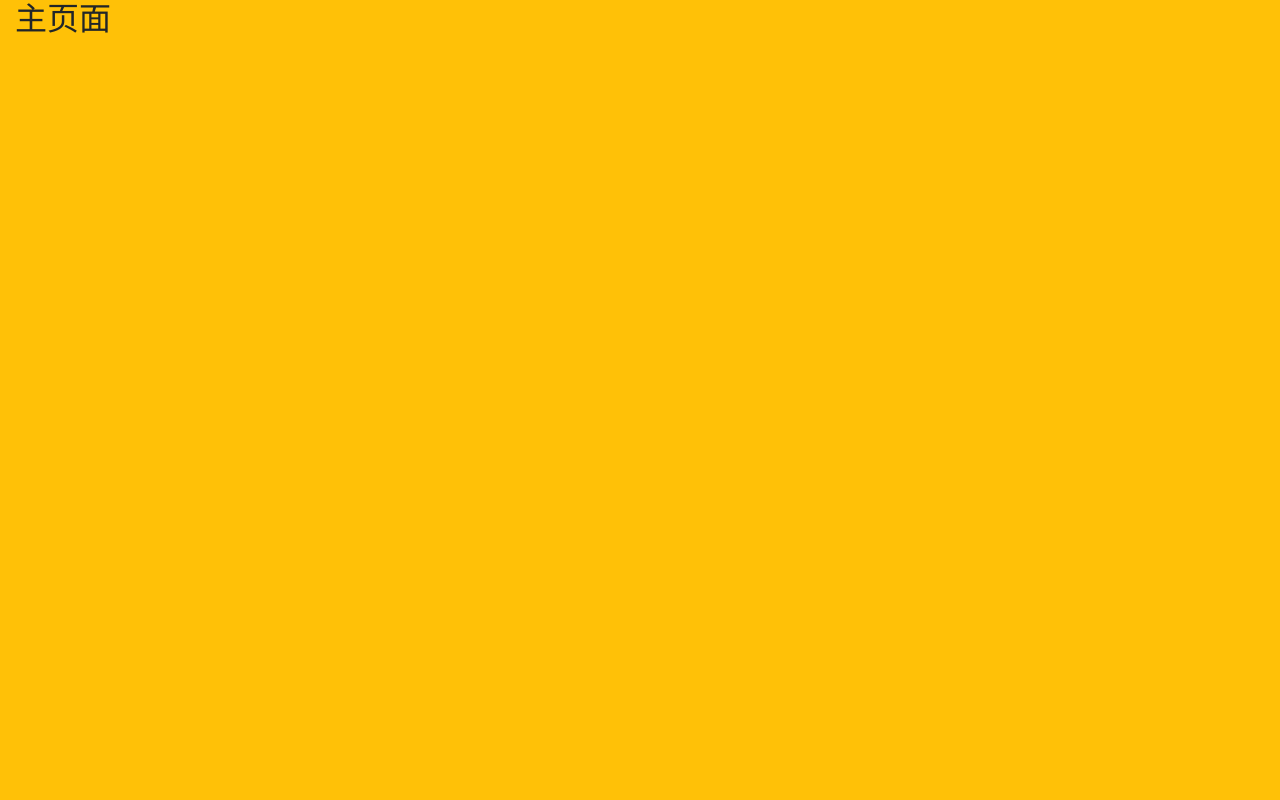
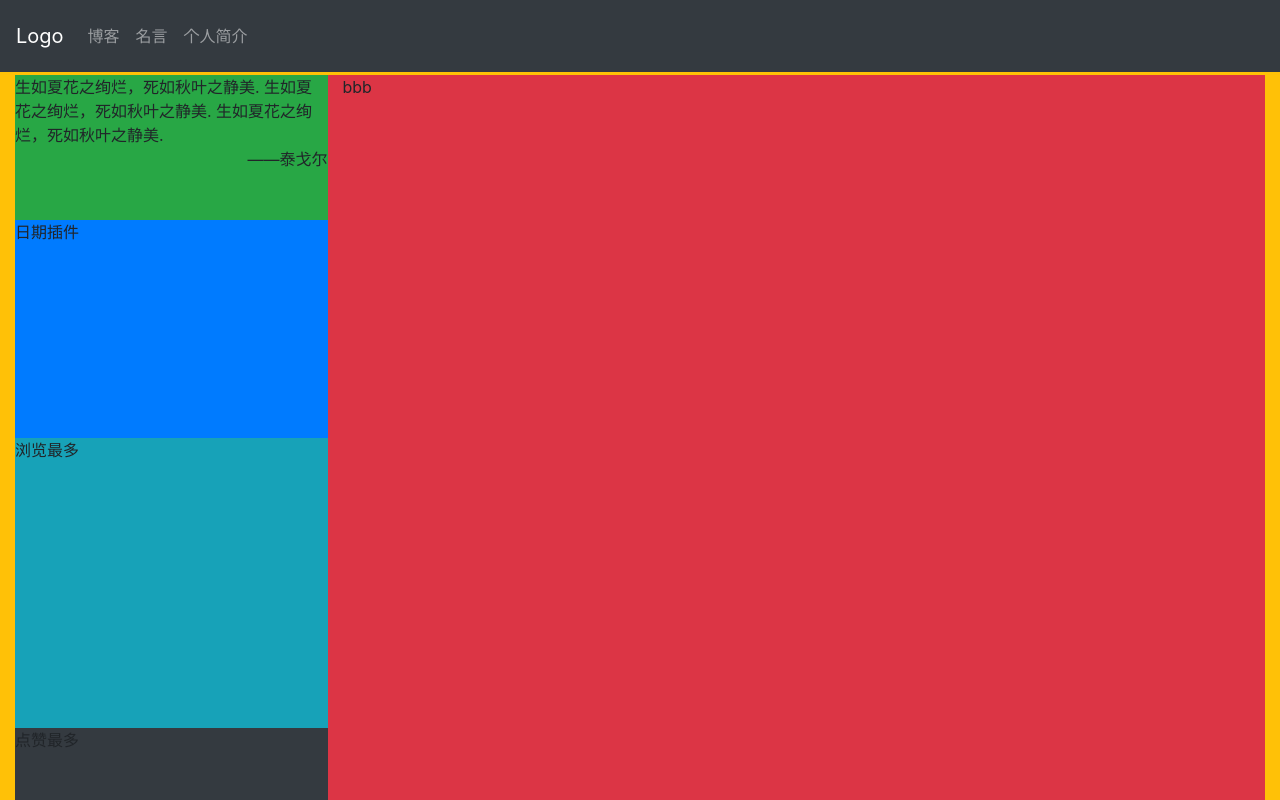
Before and after one commit to daiguogang/personal_web, an Angular app: page /main/blog in a window 1280 px wide. Shown: the top 800 px of the page. Built offline with nearby package versions, Linux system fonts and the light colour scheme.

Commit message:
主页布局

```diff
--- a/src/app/home/home-main.component.html
+++ b/src/app/home/home-main.component.html
@@ -1,4 +1,52 @@
 
-<div>
-  <h2>主页面</h2>
+
+<header class="navbar navbar-expand-sm bg-dark navbar-dark web-nav">
+  <div class="">
+    <a class="navbar-brand" href="/home">Logo</a>
+  </div>
+  <div class="">
+    <ul class="navbar-nav">
+      <li class="nav-item">
+        <a class="nav-link" href="/main/blog">博客</a>
+      </li>
+      <li class="nav-item">
+        <a class="nav-link" href="/main/saying">名言</a>
+      </li>
+      <li class="nav-item">
+        <a class="nav-link" href="/profile">个人简介</a>
+      </li>
+    </ul>
+  </div>
+</header>
+
+<div class="row web-main-content">
+  <div class="col-lg-3 main-left">
+    <div class="row main-left-daily bg-success">
+      <div class="daily-content">
+        <span>
+          生如夏花之绚烂，死如秋叶之静美.
+          生如夏花之绚烂，死如秋叶之静美.
+          生如夏花之绚烂，死如秋叶之静美.
+        </span>
+      </div>
+      <div class="daily-author">
+        <span>——泰戈尔</span>
+      </div>
+    </div>
+    <div class="row main-left-date bg-primary">
+      日期插件
+    </div>
+    <div class="row main-left-rank bg-info">
+      浏览最多
+    </div>
+    <div class="row main-left-rank bg-dark">
+      点赞最多
+    </div>
+    <div class="row main-left-rank bg-warning">
+      评论最多
+    </div>
+  </div>
+  <div class="col-lg-9 bg-primary bg-danger">
+    bbb
+  </div>
 </div>
--- a/src/app/home/home.component.css
+++ b/src/app/home/home.component.css
@@ -12,7 +12,8 @@
   top: 0;
   right: 0;
   left: 0;
-  z-index: 10
+  z-index: 10;
+  height: 9%;
 }
 .web-home-nav{
   position: fixed;
@@ -46,7 +47,7 @@
 .web-content-header{
   width: 100%;
   height: 30%;
-  padding-top: 7rem;
+  padding-top: 9rem;
 }
 .web-content-content{
   width: 100%;
@@ -63,3 +64,29 @@ hr.divider {
   color: #ededed;
   border-top: 1px dashed #aaa;
 }
+
+.web-main-content{
+  width: 100%;
+  height: 100%;
+  margin: 0;
+  padding-top: 6%;
+}
+.main-left-daily{
+  height: 20%;
+  display: flex;
+  flex-direction: column;
+}
+.daily-content{
+  display: flex;
+}
+.daily-author{
+  display: flex;
+  justify-content: flex-end;
+}
+
+.main-left-date{
+  height: 30%;
+}
+.main-left-rank{
+  height: 40%;
+}
```
